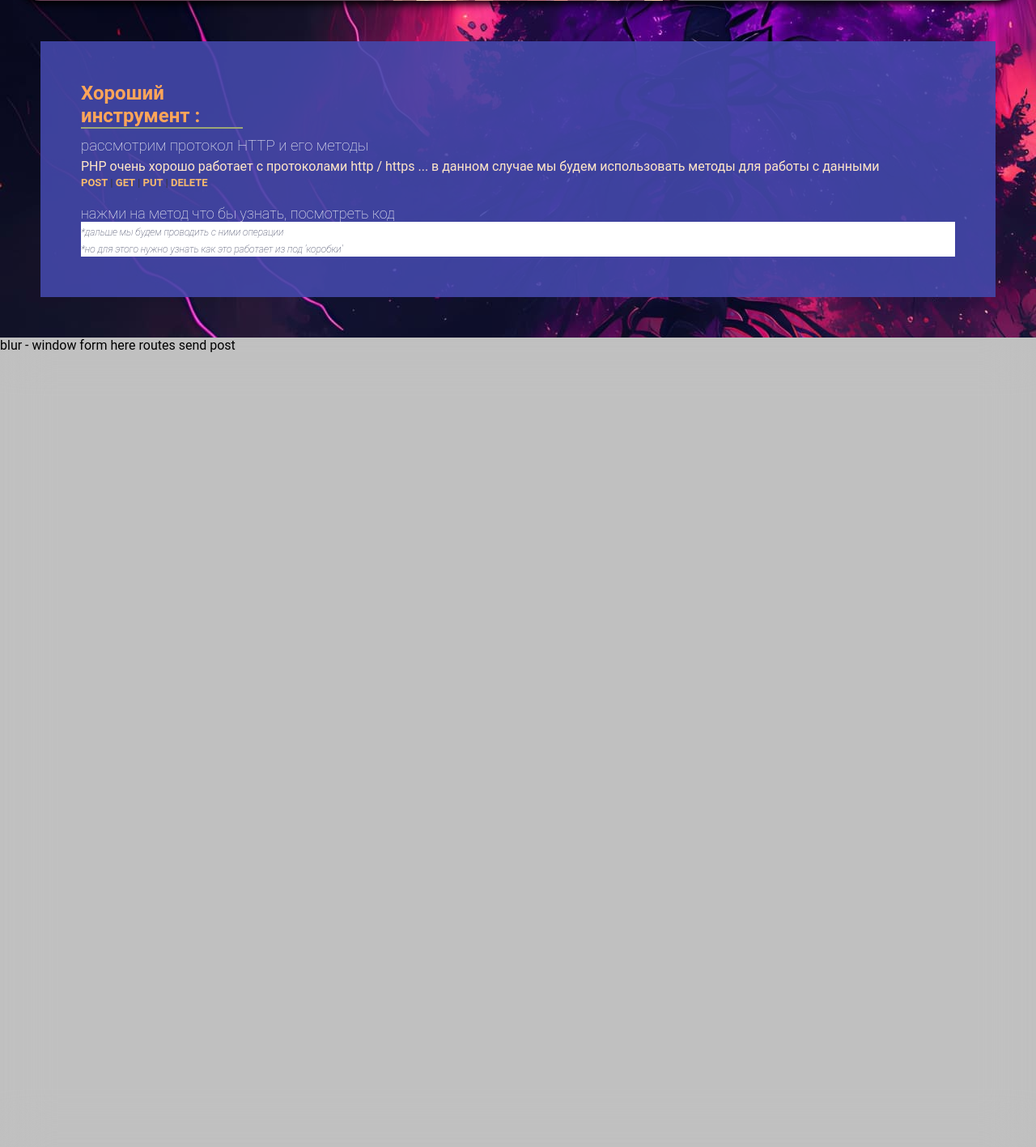
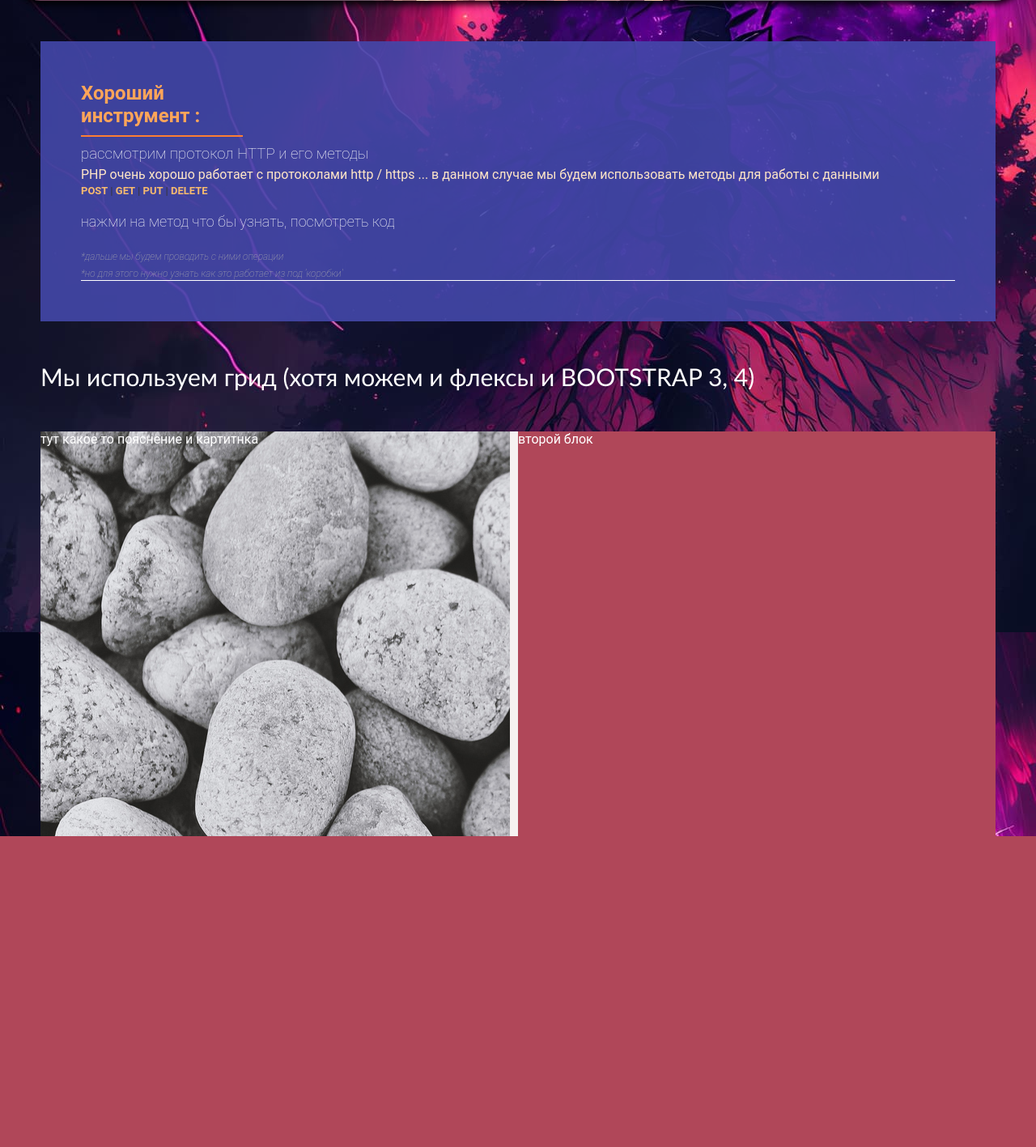
Before and after one commit to NightWolfHSS/php-app-rest-crud, a PHP site: page / in a window 1280 px wide. Shown: the part 299-1716 px from the top of the page at 81% size. After the commit the page ends 1332 px from the top, so only its background shows below. Run offline with PHP 8.4, Linux system fonts and the light colour scheme.

Commit message:
add grid css

```diff
--- a/index.php
+++ b/index.php
@@ -118,12 +118,15 @@ echo &quot;Ваш возраст: &quot; <span style="color: orangered;"> $_GET[
 
 		<!-- раздели блок на одном форма на другом картинка с пояснением и так все 4 блока на методы -->
 		<div class="backg-filter content-wrapper">
-			<div class="crud">
-				blur - window
-				form here
-				routes
-				send post
+			<h4 class="h-text">Мы используем грид (хотя можем и флексы и BOOTSTRAP 3, 4)</h4>
+			<!-- post get put delete в каждом блоке -->
+			<div class="crud examp1">
+				<div class="box_post_one">
+					тут какое то пояснение и картитнка
+				</div>
+				<div class="box_post_two">второй блок</div>
 			</div>
+
 		</div>
 
 	</div>
--- a/root/css/main.css
+++ b/root/css/main.css
@@ -23,6 +23,7 @@ display: none;
 
 body {
 	background-image: url('../images/imagecompressor/f4.jpg');
+	background-attachment: fixed;
 }
 @keyframes showImagen {
 	from {
@@ -113,32 +114,37 @@ i { font-size: 12px; }
 	background-color: #4448abe3;
 	margin: 50px;
 	padding: 50px;}
-	.section h2 { color: #FFA559; border-bottom: 2px solid #9CA777; width: 200px; margin-bottom: 10px;}
+	.section h2 { color: #FFA559; border-bottom: 2px solid #fd7e33; width: 200px; margin-bottom: 10px; padding-bottom: 10px;}
     .section p { color: #FFE6C7; }
     .section span { color: #F6BA6F; cursor: pointer;}
     .section span:hover { color: white; }
     .section b { color: white; font-size: 13px; color: #393646;}
-    .mini-text { font-size: 18px; font-weight: 100; border-bottom: 1px solid white;}
-    .mini-text p { color: white; }
-    .mono { background: white; }
-.mini-t { color: #2A2F4F;}
+    .mini-text { font-size: 18px; font-weight: 100; border-bottom: 1px solid white; }
+    .mini-text p { color: white; padding-bottom: 20px;}
+.mini-t { color: #afafaf;}
+
 .content {
-	background: silver;
-	height: 1000px;
     width: 100%;
+    height: auto;
 }
+.h-text  { margin: 50px; font-weight: 100!important; font-size: 30px; font-family: Calibri;}
+.crud {
+	display: grid;
+	grid-template-columns: 50% 50%;
+/*grid-template-rows: 12% 12px 12px;*/
+	margin: 0 50px;
+	background: orange;
+}
+.box_post_one, .box_post_two { height: 500px;}
 
-.backg-filter {
-	width: 100%;
-	height: 100%;
-	backdrop-filter: blur(30px);
-	color: red;
+.box_post_one {
+	background: #E76161;
+	background-image: url('../images/imagecompressor/f15.jpg');
+	border-right: 10px solid #F6F1F1;
 }
-.crud {
-	color: black;
+.box_post_two {
+	background: #B04759;
 }
-
-/*body {}*/
 
 
 
```
